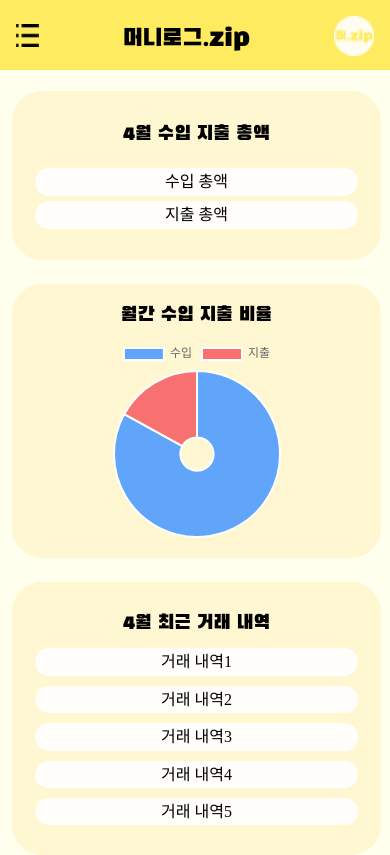
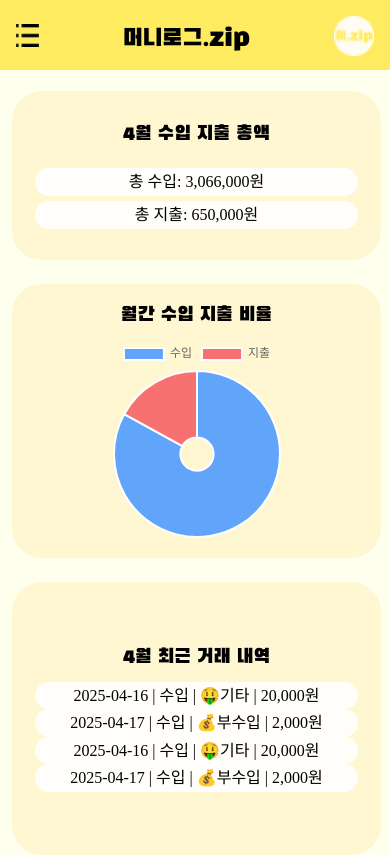
Before and after one commit to ByeongwooAn/-Skeletone-Project-Household-Ledger, a Vue app: page / in a window 390 px wide. Shown: the top 855 px of the page. Built offline with nearby package versions, Linux system fonts and the light colour scheme; data requests are answered from the project's data file.

Commit message:
feat: 모바일 버전 총 수입/지출 서버 연결 작업 중

```diff
--- a/src/components/MobileMainComponent.vue
+++ b/src/components/MobileMainComponent.vue
@@ -1,7 +1,36 @@
 <script setup>
 import "../css/mainviewmobile.css";
+import { ref, onMounted } from "vue";
 import { RouterLink } from "vue-router";
 import DoughnutChart from "./cashmonth/DoughnutChart.vue";
+import parseAndSortCashflows from "@/function/sortList";
+import ApiService from "@/function/apiService";
+
+// ref로 상태 선언
+const list = ref([]);
+const incomeTotal = ref(0);
+const expenseTotal = ref(0);
+
+// API 호출 함수
+async function getTypeTotal(type) {
+    try {
+        const res = await ApiService.getTypes(type);
+        return res.data.reduce((sum, item) => sum + item.amount, 0);
+    } catch (err) {
+        console.error(`${type} 불러오기 실패`, err);
+        return 0;
+    }
+}
+
+// 컴포넌트 로딩 시 호출
+onMounted(async () => {
+    const res = await fetch("/db.json");
+    const json = await res.json();
+
+    list.value = parseAndSortCashflows(json);
+    incomeTotal.value = await getTypeTotal("income");
+    expenseTotal.value = await getTypeTotal("expense");
+});
 </script>
 
 <template>
@@ -11,10 +40,10 @@ import DoughnutChart from "./cashmonth/DoughnutChart.vue";
                 4월 수입 지출 총액
             </div>
             <div id="mobile-main-adttribute1" class="mobile-main-attribute-div">
-                수입 총액
+                총 수입: {{ incomeTotal.toLocaleString() }}원
             </div>
             <div id="mobile-main-adttribute2" class="mobile-main-attribute-div">
-                지출 총액
+                총 지출: {{ expenseTotal.toLocaleString() }}원
             </div>
         </div>
         <div id="mobile-main-div2" class="mobile-mainview-div">
@@ -30,32 +59,11 @@ import DoughnutChart from "./cashmonth/DoughnutChart.vue";
             <div
                 id="mobile-main-deal-report1"
                 class="mobile-main-attribute-div"
+                v-for="item in list.slice(0, 4)"
+                :key="item.id"
             >
-                거래 내역1
-            </div>
-            <div
-                id="mobile-main-deal-report2"
-                class="mobile-main-attribute-div"
-            >
-                거래 내역2
-            </div>
-            <div
-                id="mobile-main-deal-report3"
-                class="mobile-main-attribute-div"
-            >
-                거래 내역3
-            </div>
-            <div
-                id="mobile-main-deal-report4"
-                class="mobile-main-attribute-div"
-            >
-                거래 내역4
-            </div>
-            <div
-                id="mobile-main-deal-report5"
-                class="mobile-main-attribute-div"
-            >
-                거래 내역5
+                {{ item.date }} | {{ item.type }} | {{ item.category }} |
+                {{ item.amount.toLocaleString() }}원
             </div>
         </div>
         <RouterLink to="/cashflow"
```
